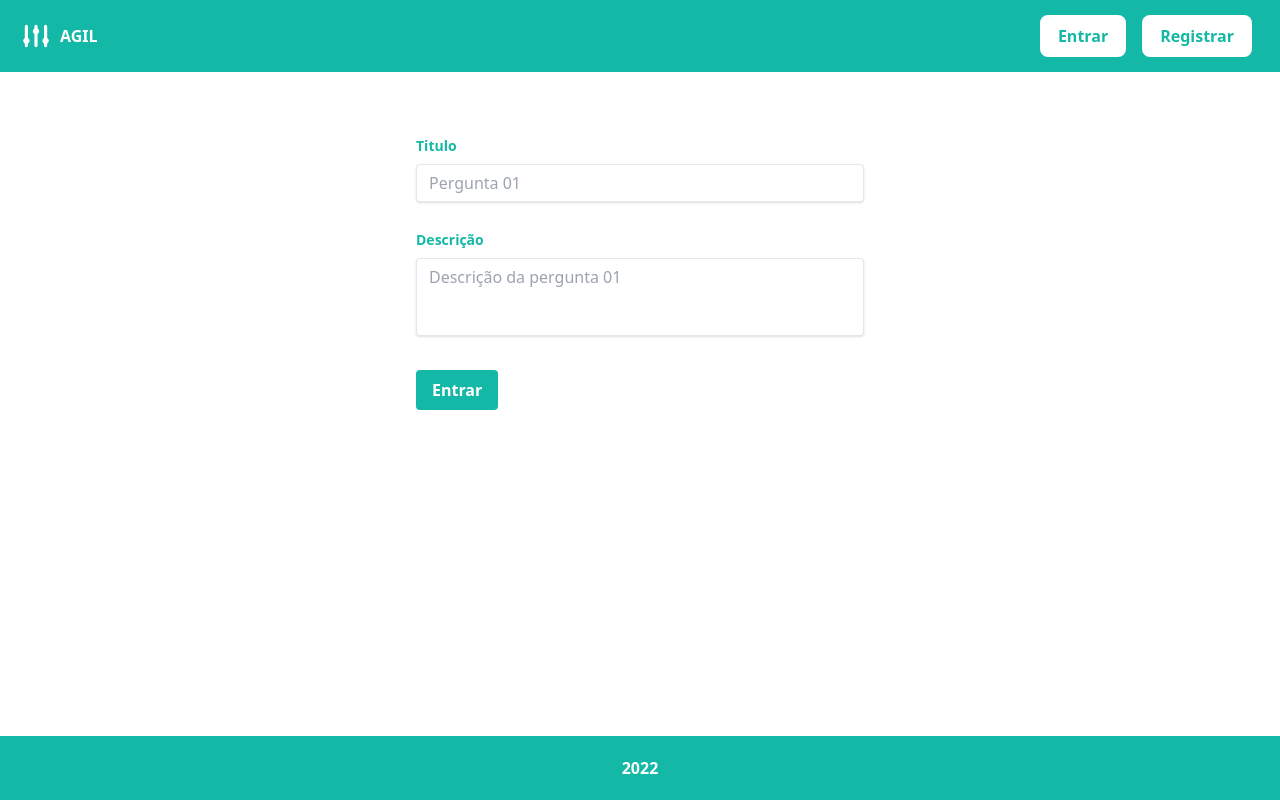
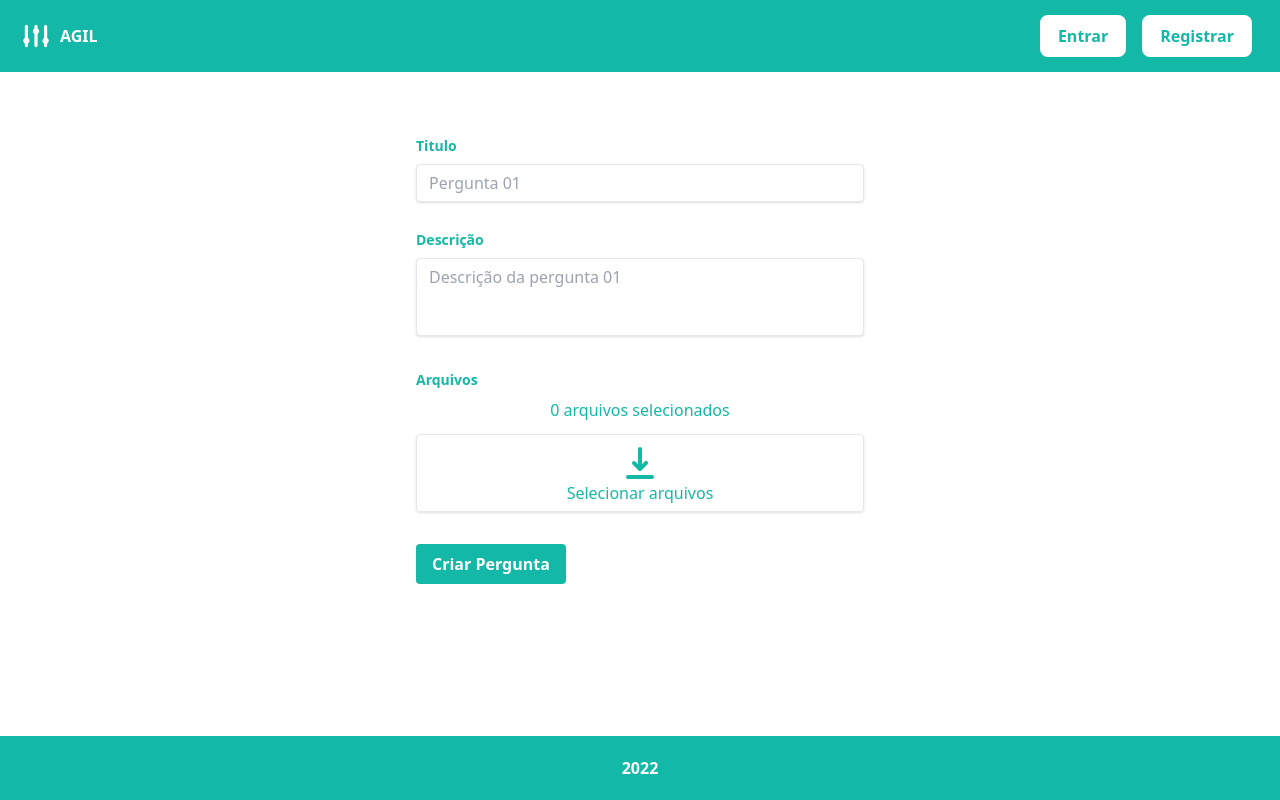
Before and after one commit to PA2-AGIL/frontend-reborn, a Next.js app: page /perguntas/nova in a window 1280 px wide. Built offline with nearby package versions, Linux system fonts and the light colour scheme.

Commit message:
feat: Add files to question page

```diff
--- a/pages/perguntas/nova.tsx
+++ b/pages/perguntas/nova.tsx
@@ -1,3 +1,4 @@
+import { DownloadIcon } from '@heroicons/react/solid';
 import Head from 'next/head';
 import React from 'react';
 import Footer from '../../components/footer';
@@ -7,6 +8,7 @@ import Header from '../../components/header';
 const NewQuestion = () => {
   const [title, setTitle] = React.useState('');
   const [description, setDescription] = React.useState('');
+  const [files, setFiles] = React.useState<any>([]);
 
   const [errors, setErrors] = React.useState<any>({});
 
@@ -44,13 +46,39 @@ const NewQuestion = () => {
               error={errors.description}
               type="textarea"
             />
+
+            <label
+              className="block text-sm font-bold mb-2 text-teal-500"
+              htmlFor="email"
+            >
+              Arquivos
+            </label>
+            <p className="text-center text-teal-500 pb-3">
+              {files && `${files.length} arquivos selecionados `}
+            </p>
+            <div className="border-gray-500 relative">
+              <input
+                type="file"
+                multiple
+                accept="image/*"
+                className="cursor-pointer relative block opacity-0 w-full h-full p-10 z-50"
+                onChange={(e: any) => {
+                  setFiles([...e.target.files]);
+                }}
+              />
+              <div className="text-teal-500 absolute top-0 right-0 left-0 m-auto p-5 shadow appearance-none border rounded w-full py-2 px-3  mb-3 leading-tight focus:outline-none focus:shadow-outline text-center flex flex-col items-center justify-center">
+                <DownloadIcon className="w-10" />
+                <h1>Selecionar arquivos</h1>
+              </div>
+            </div>
+
             <div className="flex items-center justify-between">
               <button
                 className="bg-teal-500 hover:bg-teal-600 text-white font-bold py-2 px-4 rounded focus:outline-none focus:shadow-outline"
                 type="button"
                 onClick={() => checkError()}
               >
-                Entrar
+                Criar Pergunta
               </button>
             </div>
           </form>
```
